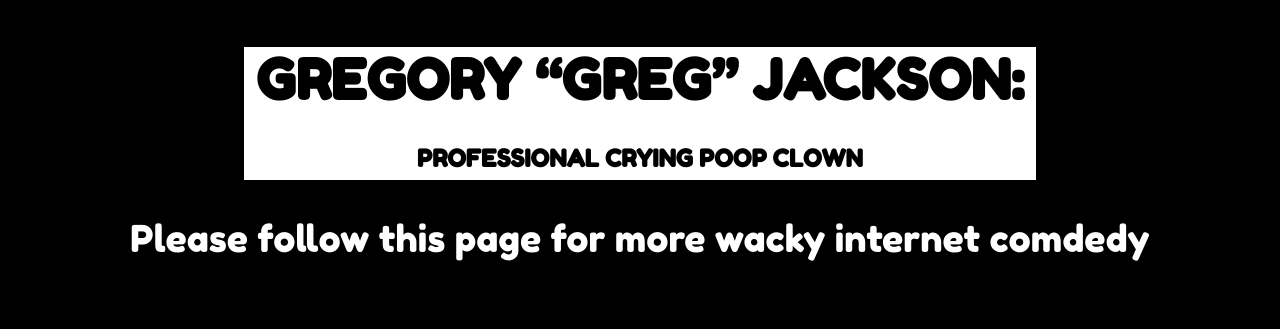
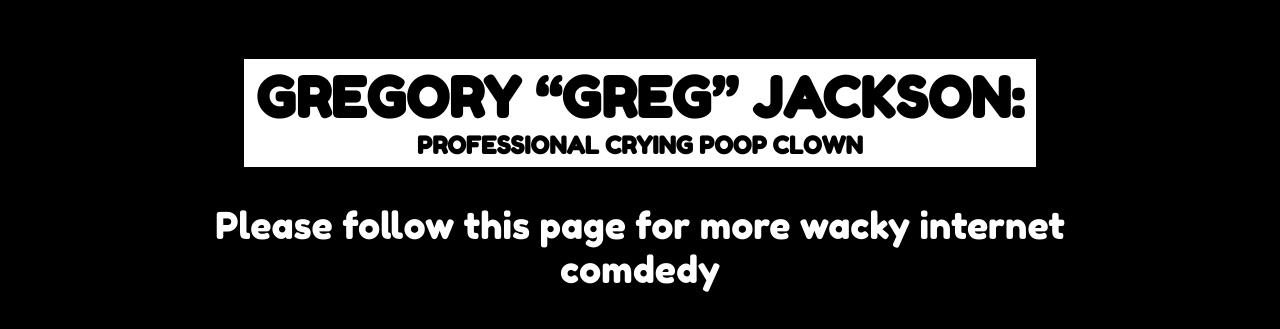
Before and after one commit to keithpickering/onision-prime, a plain HTML site: page index.html in a window 1280 px wide. Shown: the part 788-1117 px from the top of the page. Before the commit the page ends 1087 px from the top, so only its background shows below. Drawn offline with nearby package versions, Linux system fonts and the light colour scheme.

Commit message:
Update index.html

```diff
--- a/index.html
+++ b/index.html
@@ -48,10 +48,11 @@
         margin: 0 auto 37px;
         width: 90%;
         max-width: 900px;
-        padding: 0 12px;
+        padding: 6px 12px;
         width: fit-content;
       }
       h2 small {
+        display: block;
         font-size: 24px;
       }
       p {
@@ -59,6 +60,11 @@
       }
       section {
         padding: 75px 37px 0;
+      }
+      section p {
+        margin-left: auto;
+        margin-right: auto;
+        max-width: 900px;
       }
       .PRIME {
         text-decoration: underline;
```
